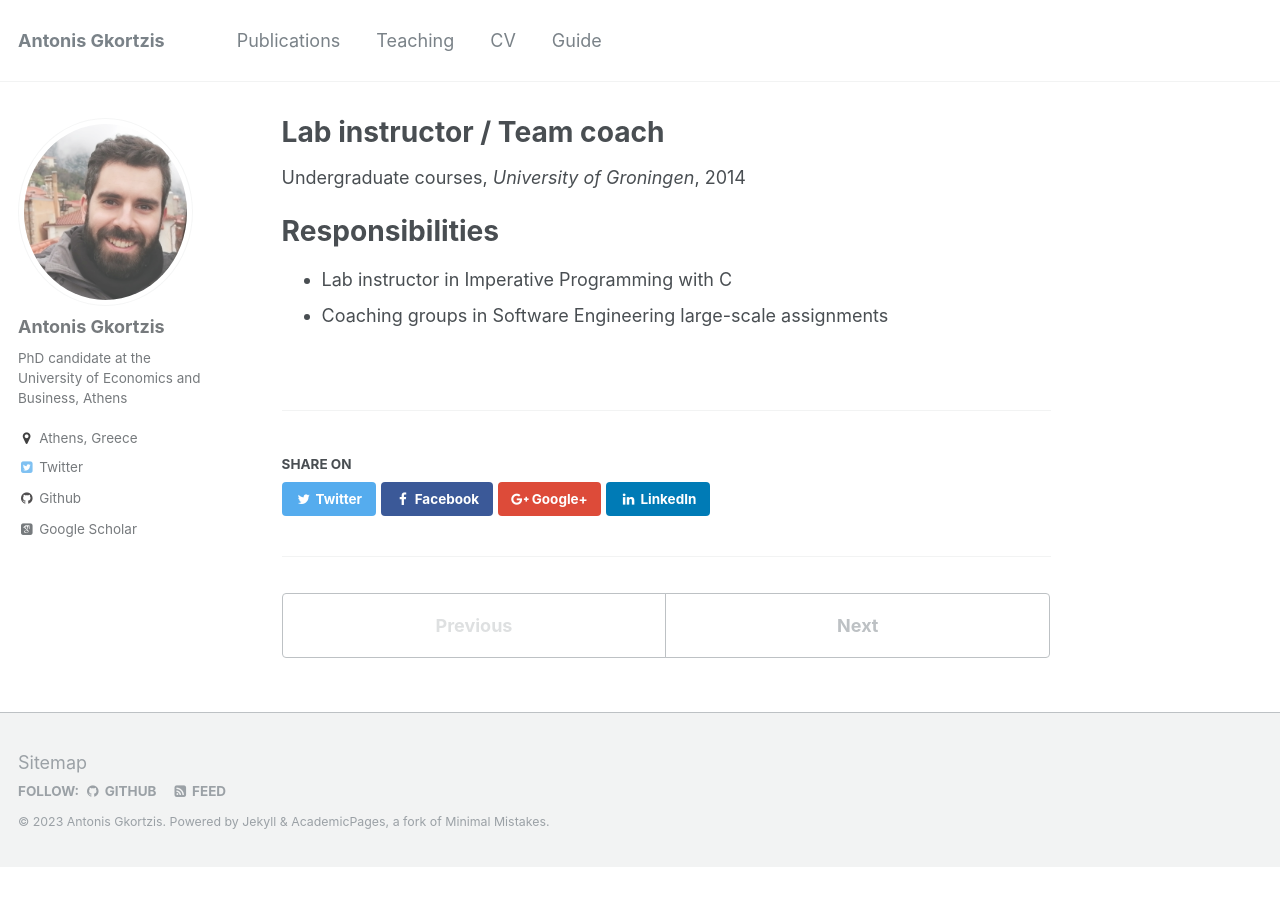
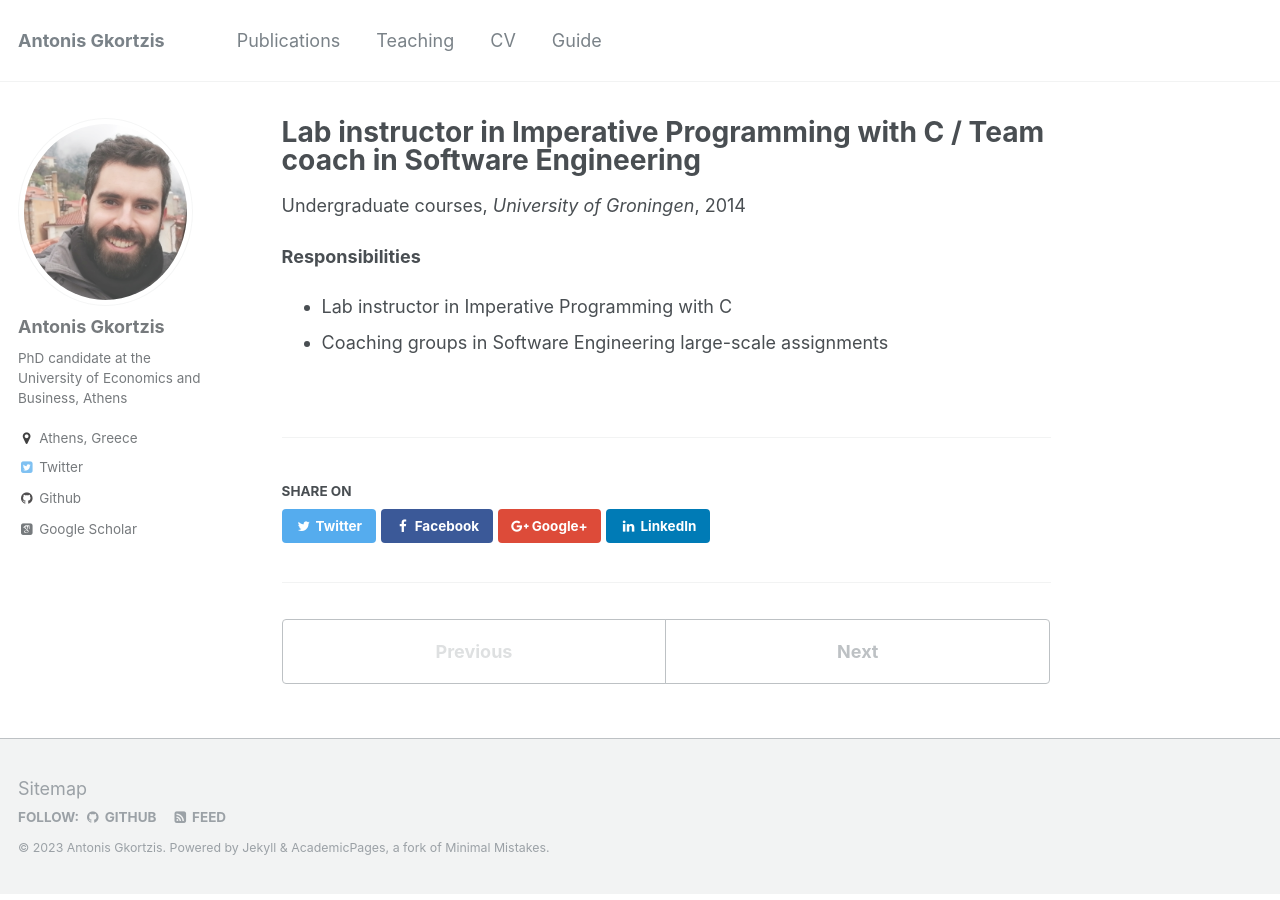
Before and after one commit to AntonisGkortzis/AntonisGkortzis.github.io, a Jekyll site: the page built from _teaching/rug-bachelor.md, in a window 1280 px wide. Built offline with Jekyll 4.4.1, drawn with Linux system fonts in a browser that asks for light colours; some web fonts are replaced.

Commit message:
Fix teaching headings

```diff
--- a/_teaching/rug-bachelor.md
+++ b/_teaching/rug-bachelor.md
@@ -1,5 +1,5 @@
 ---
-title: "Lab instructor / Team coach"
+title: "Lab instructor in Imperative Programming with C / Team coach in Software Engineering"
 collection: teaching
 type: "Undergraduate courses"
 permalink: /teaching/rug-bachelor
@@ -8,7 +8,6 @@
 location: "Groningen, Netherlands"
 ---
 
-Responsibilities
-======
+__Responsibilities__<br>
 * Lab instructor in Imperative Programming with C
 * Coaching groups in Software Engineering large-scale assignments
```
Also changed, not shown: _teaching/aueb-seip.md (+2 -3 lines), _teaching/aueb_rssd.md (+2 -3 lines), _teaching/rug-master.md (+2 -3 lines).
